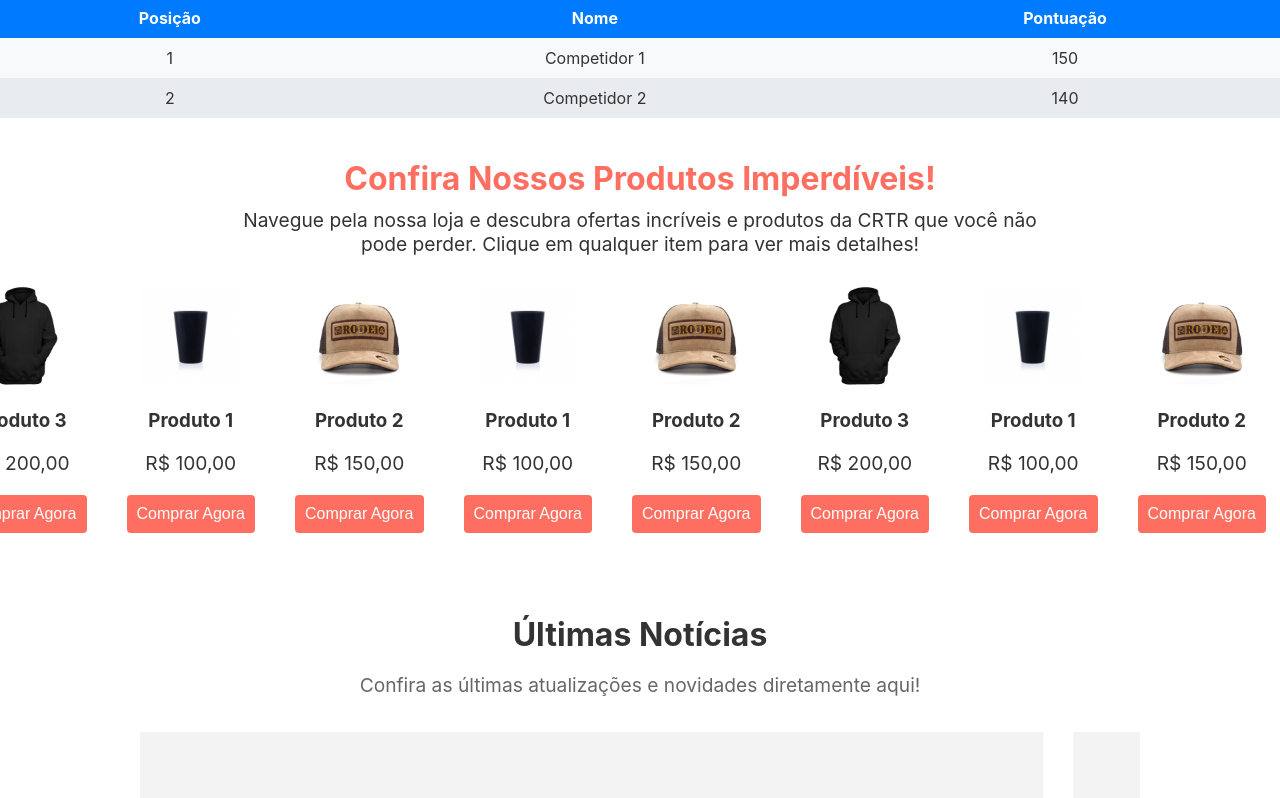
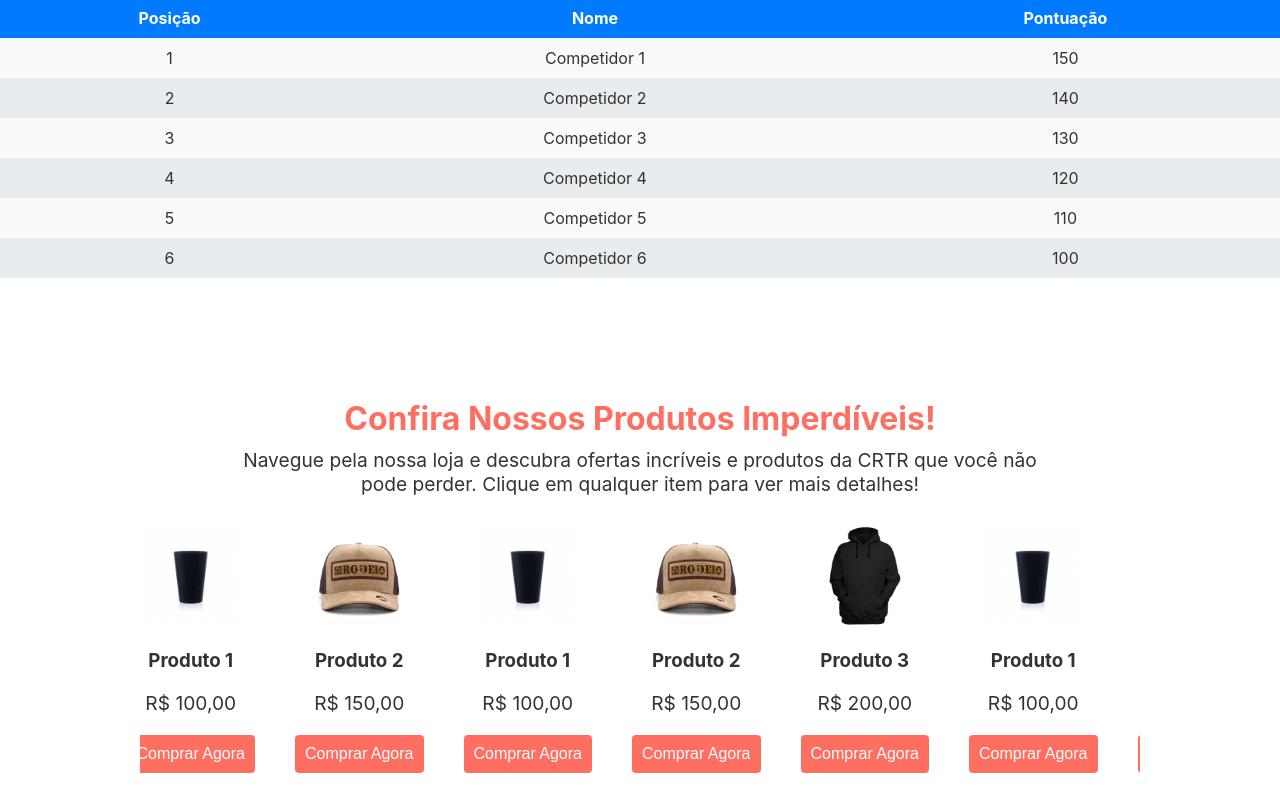
Before and after one commit to crtr-projects/frontend-crtr, a Vue app: page / in a window 1280 px wide. Shown: the part 1442-2240 px from the top of the page. Built offline with nearby package versions, Linux system fonts and the light colour scheme.

Commit message:
Ajustando os produtos

```diff
--- a/src/components/ProdutosCarrossel.css
+++ b/src/components/ProdutosCarrossel.css
@@ -1,11 +1,14 @@
 /* Estilo geral do carrossel */
 .carrossel-container {
+  height: 100%; /* Ajuste a altura conforme necessário */
+  max-width: 1000px; /* Define a largura máxima do carrossel */
+  max-height: 500px; /* Define a largura máxima do carrossel */
+  margin: 0 auto; /* Centraliza o carrossel horizontalmente */
+  margin-top: 80px; /* Centraliza o carrossel horizontalmente */
   display: flex;
   flex-direction: column;
   justify-content: center;
   align-items: center;
-  width: 100%;
-  height: auto;
   overflow: hidden; /* Oculta a barra de scroll */
   padding: 20px 0;
   position: relative;
--- a/src/components/Ranking.vue
+++ b/src/components/Ranking.vue
@@ -64,6 +64,10 @@ export default {
       competidores2024: [
         { nome: 'Competidor 1', pontuacao: '150' },
         { nome: 'Competidor 2', pontuacao: '140' },
+        { nome: 'Competidor 3', pontuacao: '130' },
+        { nome: 'Competidor 4', pontuacao: '120' },
+        { nome: 'Competidor 5', pontuacao: '110' },
+        { nome: 'Competidor 6', pontuacao: '100' },
         // Outros competidores...
       ],
       competidores2023: [
```
